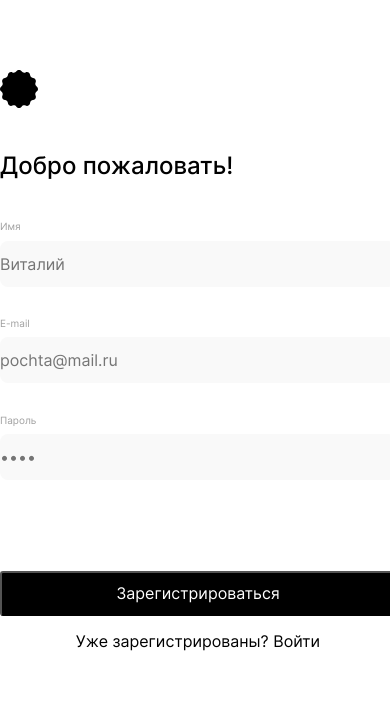
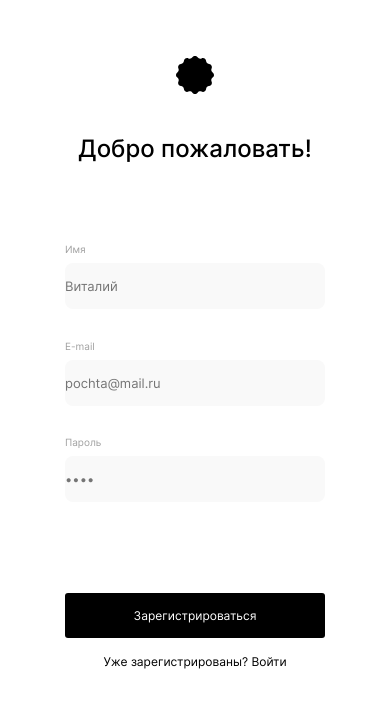
Before and after one commit to PolinaAndreyanova/movies-explorer-frontend, a React (Create React App) app: page /signup in a window 390 px wide. Shown: the top 708 px of the page. Built offline with nearby package versions, Linux system fonts and the light colour scheme.

Commit message:
feat: сделать адаптивную верстку для страниц регистрации, авторизации и ошибки "404"

```diff
--- a/src/components/Login/Login.css
+++ b/src/components/Login/Login.css
@@ -79,3 +79,46 @@
 .login__button:hover {
   opacity: 0.8;
 }
+
+@media screen and (max-width: 768px) {
+  .login__content {
+    margin-top: 232px;
+  }
+}
+
+@media screen and (max-width: 630px) {
+  .login__content {
+    margin-top: 56px;
+  }
+
+  .login__logo {
+    display: block;
+    margin: 0 auto;
+  }
+
+  .login__header {
+    text-align: center;
+  }
+
+  .login__form {
+    margin: 80px auto 0;
+  }
+
+  .login__input {
+    width: 260px;
+    font-size: 13px;
+    line-height: 16px;
+  }
+
+  .login__submit-button {
+    width: 260px;
+    height: 45px;
+    font-size: 12px;
+    line-height: 15px;
+  }
+
+  .login__button {
+    font-size: 12px;
+    line-height: 15px;
+  }
+}
--- a/src/components/NotFoundPage/NotFoundPage.css
+++ b/src/components/NotFoundPage/NotFoundPage.css
@@ -37,3 +37,21 @@
 .not-found-page__button:hover {
   opacity: 0.8;
 }
+
+@media screen and (max-width: 630px) {
+  .not-found-page__header {
+    font-size: 80px;
+    line-height: 97px;
+  }
+
+  .not-found-page__description {
+    margin-top: 10px;
+    font-size: 12px;
+    line-height: 15px;
+  }
+
+  .not-found-page__button {
+    font-size: 12px;
+    line-height: 15px;
+  }
+}
--- a/src/components/Register/Register.css
+++ b/src/components/Register/Register.css
@@ -52,6 +52,8 @@
 
 .register__submit-button {
   margin: 69px 0 0;
+  padding: 0;
+  border: none;
   width: 396px;
   height: 45px;
   color: white;
@@ -79,3 +81,46 @@
 .register__button:hover {
   opacity: 0.8;
 }
+
+@media screen and (max-width: 768px) {
+  .register__content {
+    margin-top: 232px;
+  }
+}
+
+@media screen and (max-width: 630px) {
+  .register__content {
+    margin-top: 56px;
+  }
+
+  .register__logo {
+    display: block;
+    margin: 0 auto;
+  }
+
+  .register__header {
+    text-align: center;
+  }
+
+  .register__form {
+    margin: 80px auto 0;
+  }
+
+  .register__input {
+    width: 260px;
+    font-size: 13px;
+    line-height: 16px;
+  }
+
+  .register__submit-button {
+    width: 260px;
+    height: 45px;
+    font-size: 12px;
+    line-height: 15px;
+  }
+
+  .register__button {
+    font-size: 12px;
+    line-height: 15px;
+  }
+}
```
